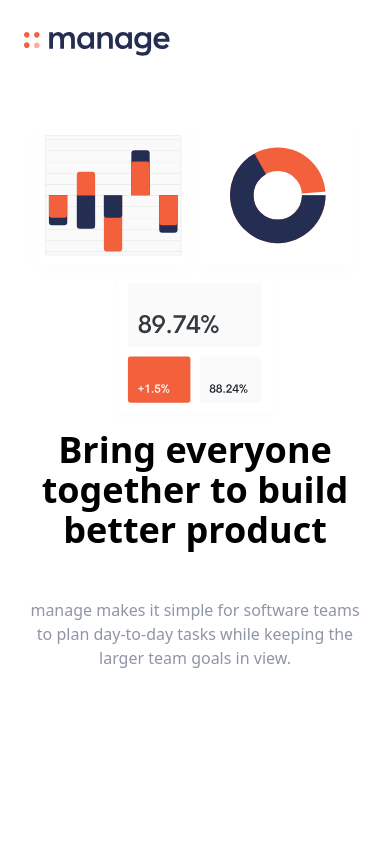
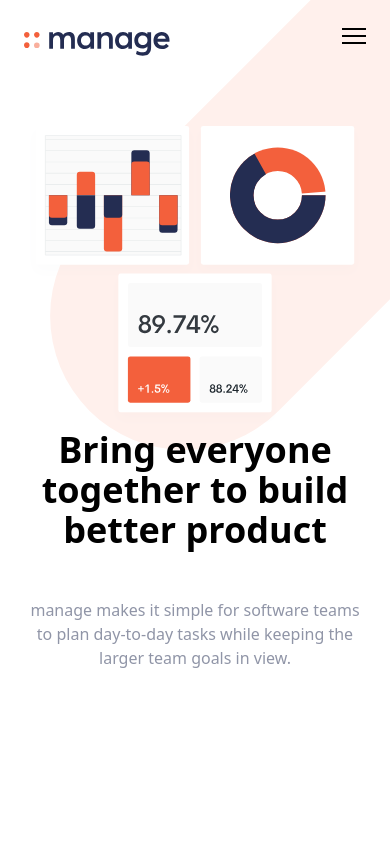
Before and after one commit to Dina2703/tailwind-001-manage, a website: page index.html in a window 390 px wide. Shown: the top 844 px of the page. Drawn offline with Linux system fonts and the light colour scheme.

Commit message:
Hamburger Menu styling and Custom Style

```diff
--- a/index.html
+++ b/index.html
@@ -30,7 +30,26 @@
           class="hidden md:block p-3 px-6 pt-2 text-white bg-brighRed rounded-full baseline hover:bg-brighRedLight"
           >Get Started</a
         >
+
+        <!-- Hamburger Icon-->
+        <button id="menu-btn" class="block hamburger md:hidden focus:outline-none">
+          <span class="hamburger-top"></span>
+          <span class="hamburger-middle"></span>
+          <span class="hamburger-bottom"></span>
+        </button>
       </div>
+
+      <!-- Mobile Menu -->
+      <div class="md:hidden">
+        <div id="menu" class="absolute  flex-col items-center self-end hidden py-8 mt-10 space-y-6 font-bold bg-white sm:w-auto sm:self-center left-6 right-6 drop-shadow-md">
+          <a href="#">Pricing</a>
+          <a href="#">Product</a>
+          <a href="#">About Us</a>
+          <a href="#">Careers</a>
+          <a href="#">Community</a>
+        </div>
+      </div>
+
     </nav>
 
     <!-- Hero Section -->
--- a/input.css
+++ b/input.css
@@ -2,3 +2,72 @@
 @tailwind components;
 @tailwind utilities;
 /* you can add your custom classes beneath */
+body {
+  background-image: url("../img/bg-tablet-pattern.svg");
+  background-repeat: no-repeat;
+  background-size: 800px;
+  background-position: 90% -25%;
+}
+
+#cta {
+  background-image: url("../img/bg-simplify-section-desktop.svg");
+  background-repeat: no-repeat;
+}
+
+@media (max-width: 576px) {
+  body {
+    background-position: 50px -50px;
+    background-size: 500px;
+  }
+
+  #cta {
+    background-image: url("../img/bg-simplify-section-mobile.svg");
+  }
+}
+
+/* Hamburger Menu */
+.hamburger {
+  cursor: pointer;
+  width: 24px;
+  height: 24px;
+  transition: all 0.25s;
+  position: relative;
+}
+
+.hamburger-top,
+.hamburger-middle,
+.hamburger-bottom {
+  position: absolute;
+  top: 0;
+  left: 0;
+  width: 24px;
+  height: 2px;
+  background: #000;
+  transform: rotate(0);
+  transition: all 0.5s;
+}
+
+.hamburger-middle {
+  transform: translateY(7px);
+}
+
+.hamburger-bottom {
+  transform: translateY(14px);
+}
+
+.open {
+  transform: rotate(90deg);
+  transform: translateY(0px);
+}
+
+.open .hamburger-top {
+  transform: rotate(45deg) translateY(6px) translate(6px);
+}
+
+.open .hamburger-middle {
+  display: none;
+}
+
+.open .hamburger-bottom {
+  transform: rotate(-45deg) translateY(6px) translate(-6px);
+}
```
Also changed, not shown: css/main.css.
